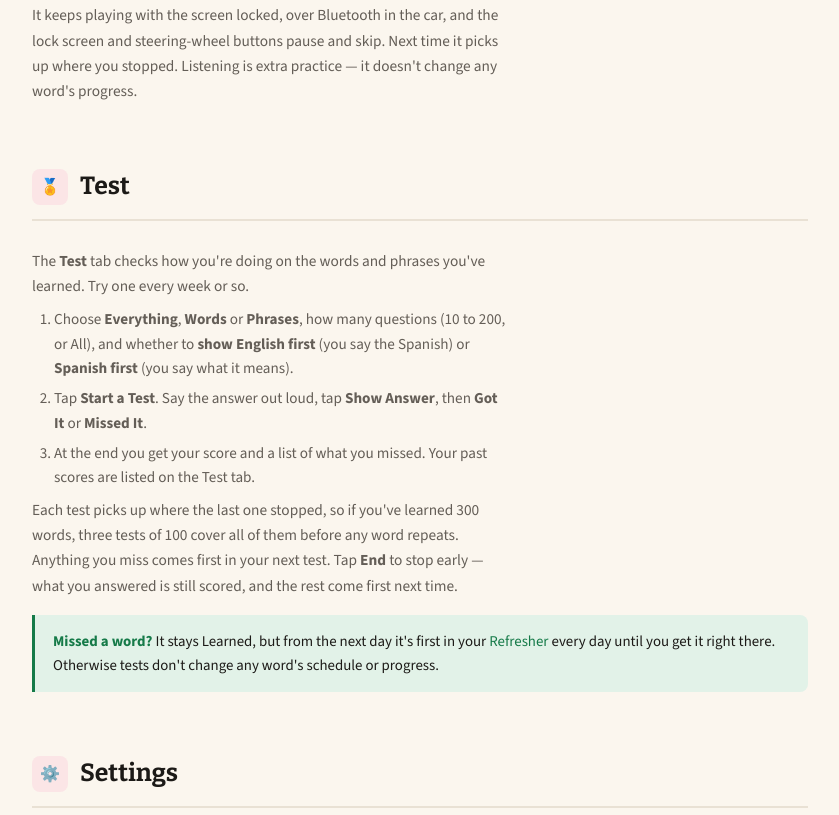
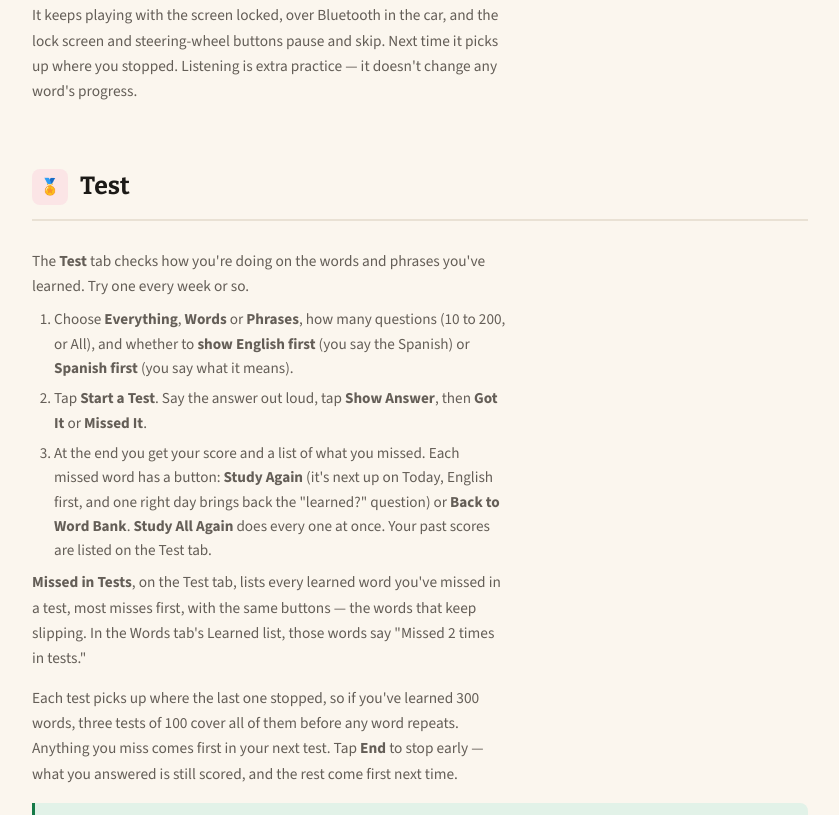
Before and after one commit to azbarks/SpanishHelper-Website, a plain HTML site: page help.html in a window 1280 px wide. Shown: the part 11185-12000 px from the top of the page, without its empty margins (354-1193 px from the left). Drawn offline with nearby package versions, Linux system fonts and the light colour scheme.

Commit message:
Help: study missed test words again; Missed in Tests
Co-Authored-By: Claude Opus 5.5 <noreply@anthropic.com>

```diff
--- a/help.html
+++ b/help.html
@@ -543,10 +543,11 @@
         <ol>
           <li>Choose <strong>Everything</strong>, <strong>Words</strong> or <strong>Phrases</strong>, how many questions (10 to 200, or All), and whether to <strong>show English first</strong> (you say the Spanish) or <strong>Spanish first</strong> (you say what it means).</li>
           <li>Tap <strong>Start a Test</strong>. Say the answer out loud, tap <strong>Show Answer</strong>, then <strong>Got It</strong> or <strong>Missed It</strong>.</li>
-          <li>At the end you get your score and a list of what you missed. Your past scores are listed on the Test tab.</li>
+          <li>At the end you get your score and a list of what you missed. Each missed word has a button: <strong>Study Again</strong> (it's next up on Today, English first, and one right day brings back the "learned?" question) or <strong>Back to Word Bank</strong>. <strong>Study All Again</strong> does every one at once. Your past scores are listed on the Test tab.</li>
         </ol>
+        <p><strong>Missed in Tests</strong>, on the Test tab, lists every learned word you've missed in a test, most misses first, with the same buttons — the words that keep slipping. In the Words tab's Learned list, those words say "Missed 2 times in tests."</p>
         <p>Each test picks up where the last one stopped, so if you've learned 300 words, three tests of 100 cover all of them before any word repeats. Anything you miss comes first in your next test. Tap <strong>End</strong> to stop early — what you answered is still scored, and the rest come first next time.</p>
-        <div class="tip"><strong>Missed a word?</strong> It stays Learned, but from the next day it's first in your <a href="#refresher">Refresher</a> every day until you get it right there. Otherwise tests don't change any word's schedule or progress.</div>
+        <div class="tip"><strong>Missed a word and left it Learned?</strong> From the next day it's first in your <a href="#refresher">Refresher</a> every day until you get it right there. Otherwise tests don't change any word's schedule or progress.</div>
       </section>
 
       <!-- Settings -->
```
Also changed, not shown: 1 other file.
